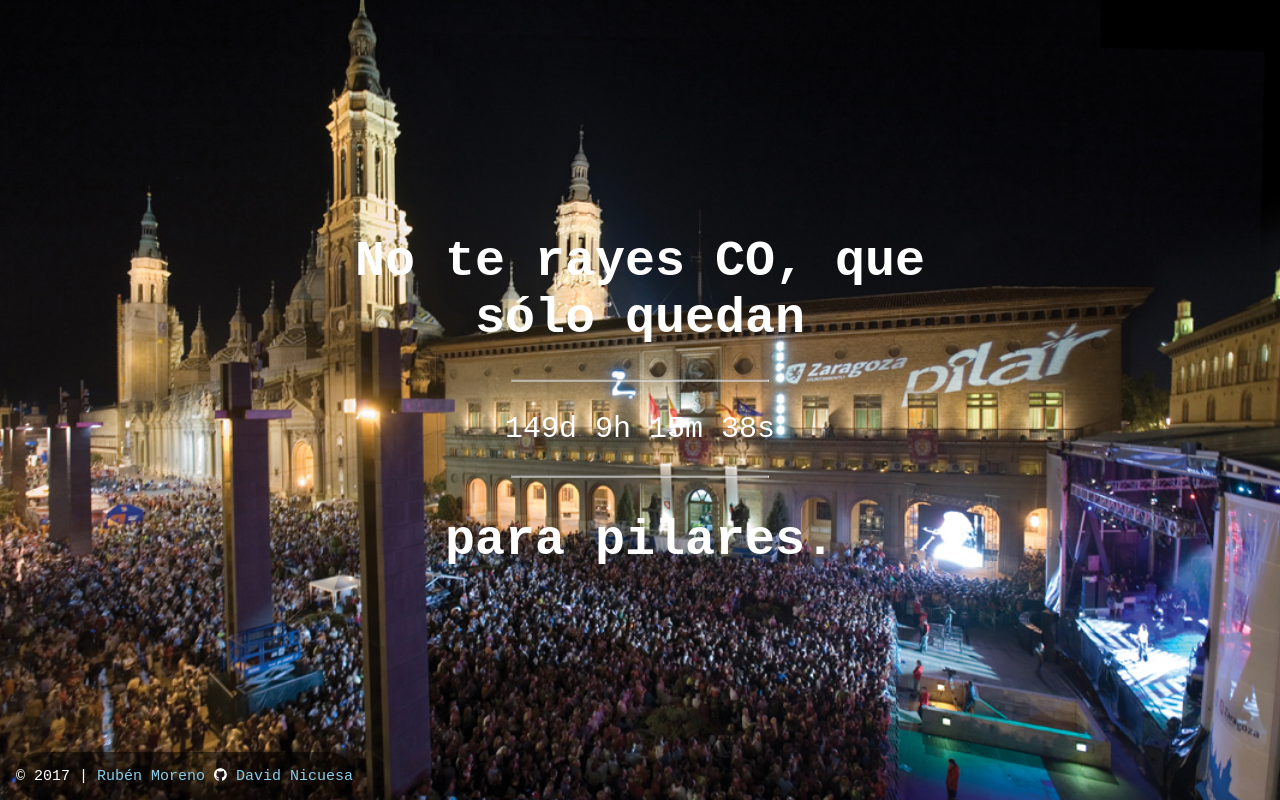
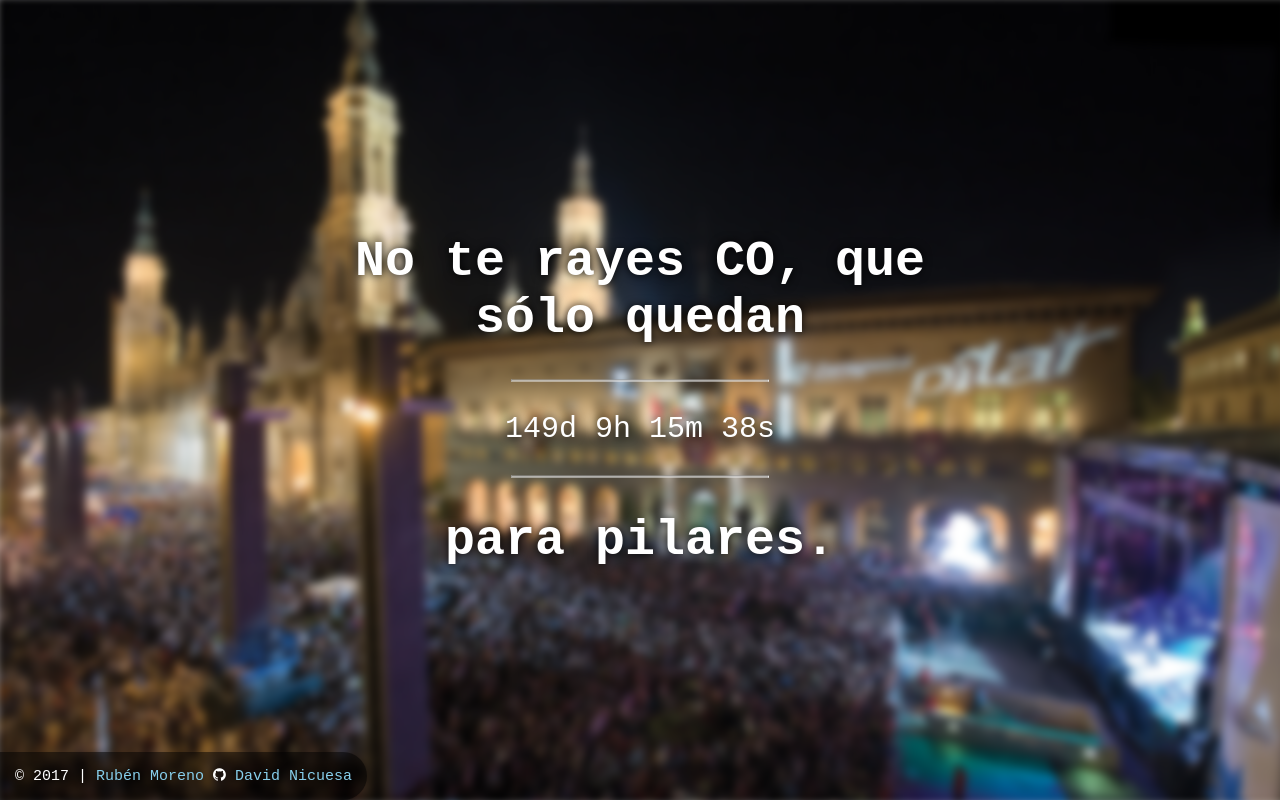
Before and after one commit to ProjectMOA/noTeRayesCo, a website: page public/index.html in a window 1280 px wide. Drawn offline with nearby package versions, Linux system fonts and the light colour scheme.

Commit message:
Ads blur bg

```diff
--- a/public/css/generalStyle.css
+++ b/public/css/generalStyle.css
@@ -4,14 +4,31 @@ body, html {
 }
 
 .bgimg {
-  background-image: url('../images/background.jpg');
+  position: fixed;
+  left: 0;
+  right: 0;
   height: 100%;
+  height: calc(100% + 11px);
+
   background-position: center;
   background-size: cover;
+
+  -webkit-filter: blur(5px);
+  -moz-filter: blur(5px);
+  -o-filter: blur(5px);
+  -ms-filter: blur(5px);
+  filter: blur(5px);
+  overflow: hidden;
+  margin: -5px -10px -10px -5px;
+}
+
+.main-content {
+  height: 100%;
   position: relative;
   color: white;
   font-family: "Courier New", Courier, monospace;
   font-size: 25px;
+  text-shadow: 0px 0px 10px black;
 }
 
 .topleft {
@@ -22,10 +39,14 @@ body, html {
 
 .bottomleft {
   position: absolute;
+  padding-left: 15px;
+  padding-right: 15px;
   bottom: 0;
-  left: 16px;
   background-color: rgba(0,0,0,0.5);
-  border-radius: 30px;
+  border-top-left-radius: 0px;
+  border-top-right-radius: 30px;
+  border-bottom-left-radius: 0px;
+  border-bottom-right-radius: 30px;
 }
 
 .middle {
--- a/public/index.html
+++ b/public/index.html
@@ -19,7 +19,8 @@
 
 <body>
 
-  <div id="bgImg" class="bgimg">
+  <div id="bgImg" class="bgimg"></div>
+  <div class="main-content">
     <!--<div class="topleft" ng-app="noTeRayesCoApp" ng-controller="visits">
     <p>{{nVisits}} ansiosos</p>
   </div> -->
```
